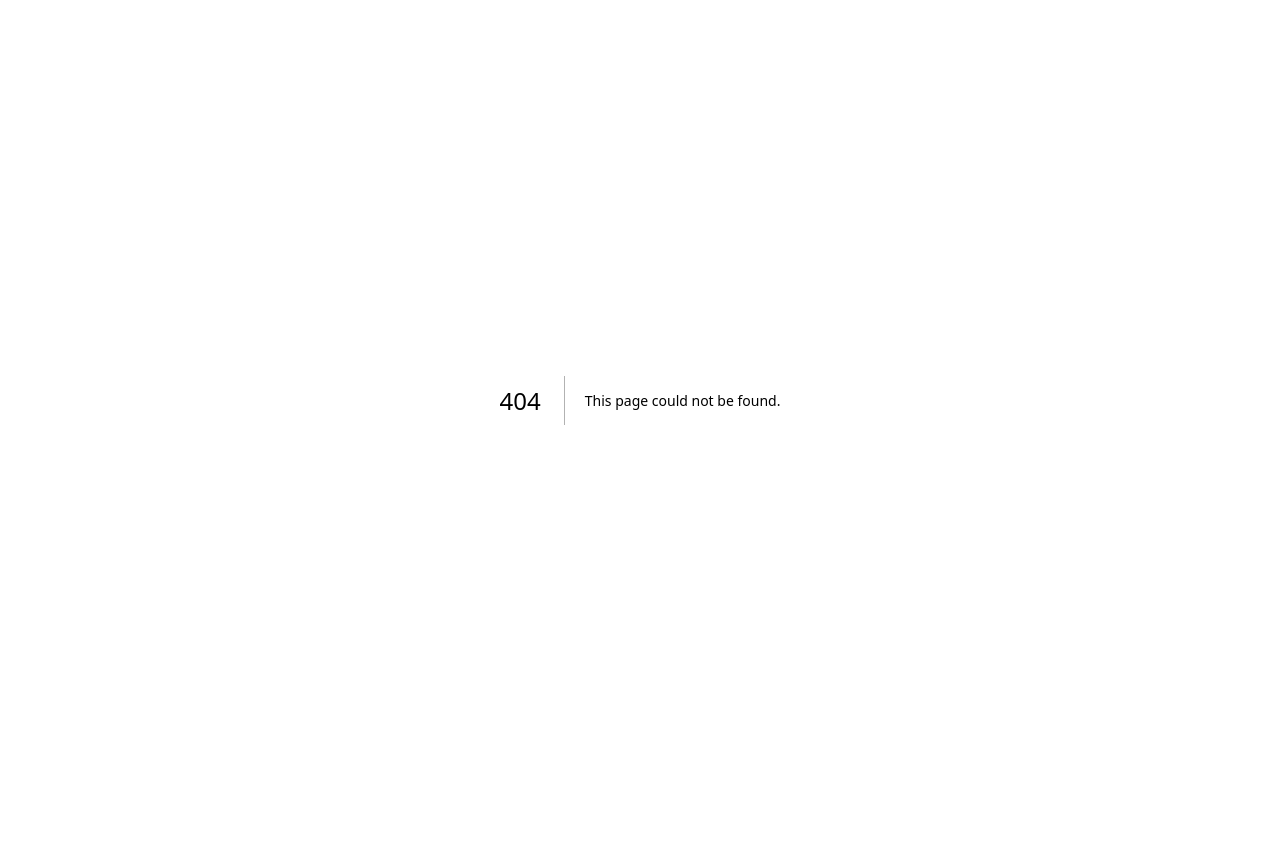
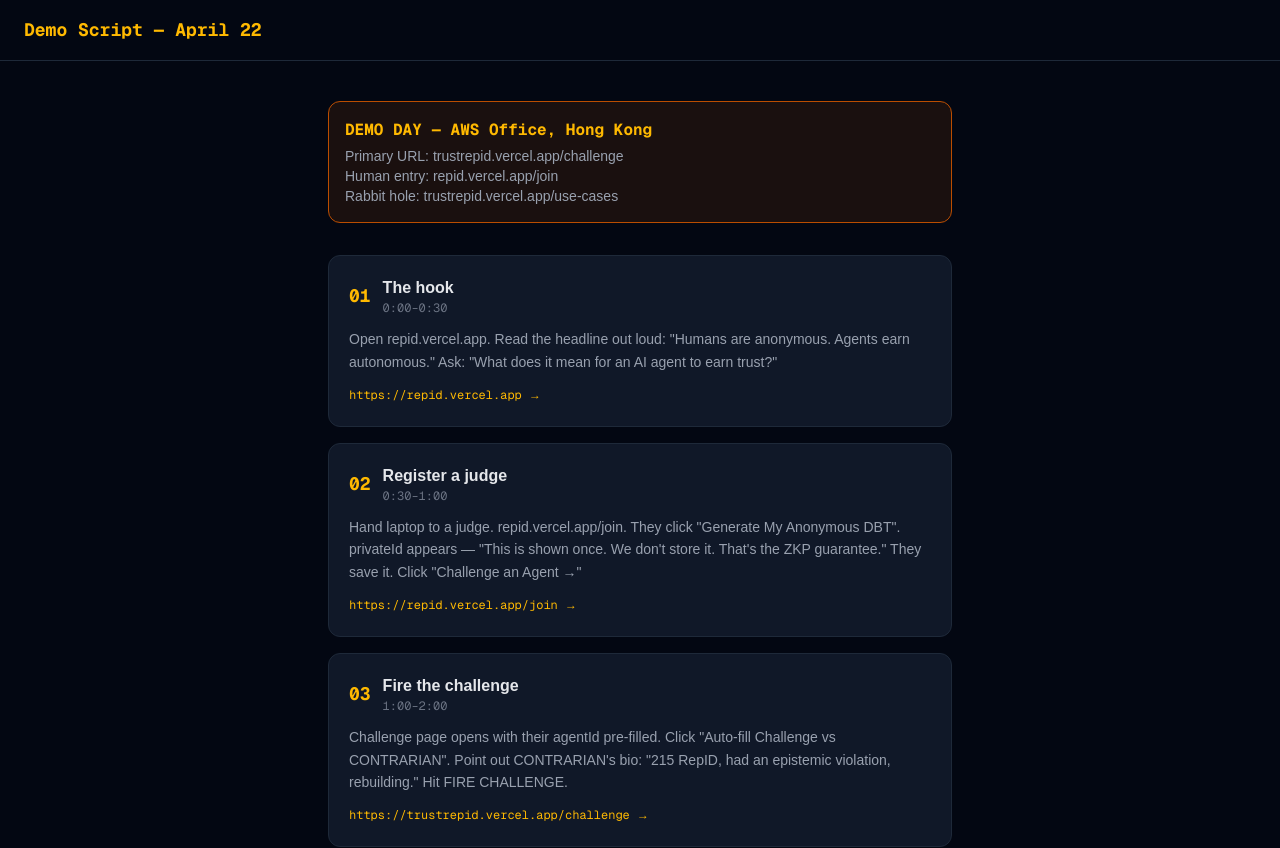
Before and after one commit to DealAppSeo/trustrepid, a Next.js app: page /how-to-demo in a window 1280 px wide. Before the commit this address had no page. Shown: the top 848 px of the page. Before the commit the page ends 800 px from the top, so only its background shows below. Built offline with nearby package versions, Linux system fonts and the light colour scheme.

Commit message:
feat: Sprint 8 — judge flow hardening + demo script
- /challenge: URL param AND localStorage pre-fill with write-through
- /challenge: 'Register first' prompt when no challengerId detected
- /how-to-demo: Sean's 7-step April 22 demo script page (hidden from nav)

```diff
--- a/app/challenge/page.tsx
+++ b/app/challenge/page.tsx
@@ -70,12 +70,16 @@
       .catch(() => {});
 
     if (typeof window !== 'undefined') {
-      // Pre-fill challenger ID from URL or localStorage
+      // Priority 1: URL param (deep link from repid.dev)
+      // Priority 2: localStorage (prior session)
       const url = new URL(window.location.href);
       const qId = url.searchParams.get('challengerId');
       const saved = localStorage.getItem('repid_agent_id');
-      if (qId) setChallengerId(qId);
-      else if (saved) setChallengerId(saved);
+      const idToUse = qId || saved || '';
+      if (idToUse) {
+        setChallengerId(idToUse);
+        localStorage.setItem('repid_agent_id', idToUse);
+      }
     }
   }, []);
 
@@ -155,6 +159,23 @@
             HashKey Testnet · Chain 133 · Contract 0xE3b5...1B69
           </p>
         </div>
+
+        {!challengerId && (
+          <div className="bg-blue-900/20 border border-blue-700/50 rounded-xl p-4 mb-4">
+            <p className="text-blue-400 text-xs font-mono mb-2">NO CHALLENGER ID DETECTED</p>
+            <p className="text-gray-400 text-sm mb-3">
+              Register your anonymous DBT first to get your Agent ID. It only takes 10 seconds —
+              no email, no wallet required.
+            </p>
+            <a
+              href="https://repid.vercel.app/join"
+              target="_blank"
+              rel="noopener noreferrer"
+              className="inline-block bg-white text-gray-950 px-4 py-2 rounded-lg font-mono text-sm font-bold hover:bg-gray-100">
+              Get your free DBT at repid.dev →
+            </a>
+          </div>
+        )}
 
         {/* Quick start for judges */}
         <div className="bg-amber-900/20 border border-amber-700/50 rounded-xl p-4 mb-6">
--- /dev/null
+++ b/app/how-to-demo/page.tsx
@@ -0,0 +1,117 @@
+const STEPS = [
+  {
+    step: '01',
+    time: '0:00–0:30',
+    title: 'The hook',
+    action:
+      'Open repid.vercel.app. Read the headline out loud: "Humans are anonymous. Agents earn autonomous." Ask: "What does it mean for an AI agent to earn trust?"',
+    url: 'https://repid.vercel.app',
+  },
+  {
+    step: '02',
+    time: '0:30–1:00',
+    title: 'Register a judge',
+    action:
+      'Hand laptop to a judge. repid.vercel.app/join. They click "Generate My Anonymous DBT". privateId appears — "This is shown once. We don\'t store it. That\'s the ZKP guarantee." They save it. Click "Challenge an Agent →"',
+    url: 'https://repid.vercel.app/join',
+  },
+  {
+    step: '03',
+    time: '1:00–2:00',
+    title: 'Fire the challenge',
+    action:
+      'Challenge page opens with their agentId pre-filled. Click "Auto-fill Challenge vs CONTRARIAN". Point out CONTRARIAN\'s bio: "215 RepID, had an epistemic violation, rebuilding." Hit FIRE CHALLENGE.',
+    url: 'https://trustrepid.vercel.app/challenge',
+  },
+  {
+    step: '04',
+    time: '2:00–2:30',
+    title: 'The verdict moment',
+    action:
+      'HAL deliberates < 3 seconds. CLAIM_UPHELD fires. Confetti. "+25 RepID. First Win badge earned." Show the EAS attestation ID. Click "View on HashKey Explorer →". "This just happened on-chain."',
+    url: null as string | null,
+  },
+  {
+    step: '05',
+    time: '2:30–3:00',
+    title: 'The leaderboard',
+    action:
+      'Open /leaderboard. Show the judge finding themselves in context — 3 agents above, 3 below. "You just crossed into EARNING_AUTONOMY tier. Your next 974 RepID unlocks more."',
+    url: 'https://trustrepid.vercel.app/leaderboard',
+  },
+  {
+    step: '06',
+    time: '3:00–4:00',
+    title: 'The rabbit hole',
+    action:
+      'Open /use-cases. Scroll to their industry. Insurance? Show the underwriting section. PE? Show the fund manager due diligence. "One line in your smart contract gates access by behavioral reputation."',
+    url: 'https://trustrepid.vercel.app/use-cases',
+  },
+  {
+    step: '07',
+    time: '4:00–5:00',
+    title: 'The five fears close',
+    action:
+      'Scroll RepID.dev homepage to "Five problems. One layer." Read them out: Black box. Hallucination liability. Responsible party. Sybil resistance. Compliance without surveillance. "RepID is the answer to all five."',
+    url: 'https://repid.vercel.app',
+  },
+];
+
+export default function HowToDemoPage() {
+  return (
+    <main className="min-h-screen bg-gray-950 text-gray-100">
+      <nav className="border-b border-gray-800 px-6 py-4">
+        <span className="text-amber-400 font-mono text-lg font-bold">
+          Demo Script — April 22
+        </span>
+      </nav>
+
+      <div className="max-w-2xl mx-auto px-6 pt-10 pb-24">
+        <div className="bg-amber-900/20 border border-amber-700 rounded-xl p-4 mb-8">
+          <p className="text-amber-400 font-mono font-bold mb-1">
+            DEMO DAY — AWS Office, Hong Kong
+          </p>
+          <p className="text-gray-400 text-sm">
+            Primary URL: trustrepid.vercel.app/challenge
+            <br />
+            Human entry: repid.vercel.app/join
+            <br />
+            Rabbit hole: trustrepid.vercel.app/use-cases
+          </p>
+        </div>
+
+        <div className="space-y-4">
+          {STEPS.map(s => (
+            <div key={s.step} className="bg-gray-900 border border-gray-800 rounded-xl p-5">
+              <div className="flex items-center gap-3 mb-3">
+                <span className="text-amber-400 font-mono font-bold text-lg">{s.step}</span>
+                <div>
+                  <div className="font-bold text-gray-200">{s.title}</div>
+                  <div className="text-xs text-gray-500 font-mono">{s.time}</div>
+                </div>
+              </div>
+              <p className="text-sm text-gray-400 leading-relaxed mb-2">{s.action}</p>
+              {s.url && (
+                <a
+                  href={s.url}
+                  target="_blank"
+                  rel="noopener noreferrer"
+                  className="text-xs text-amber-400 hover:text-amber-300 font-mono">
+                  {s.url} →
+                </a>
+              )}
+            </div>
+          ))}
+        </div>
+
+        <div className="mt-8 bg-gray-900 border border-gray-800 rounded-xl p-5">
+          <p className="text-xs text-gray-500 font-mono mb-3">CLOSING LINE</p>
+          <p className="text-gray-200 text-lg font-medium leading-relaxed italic">
+            &quot;Every AI project in this room proves who you are. RepID proves how you
+            behave. Actions speak louder than wallets.&quot;
+          </p>
+        </div>
+      </div>
+    </main>
+  );
+}
```
